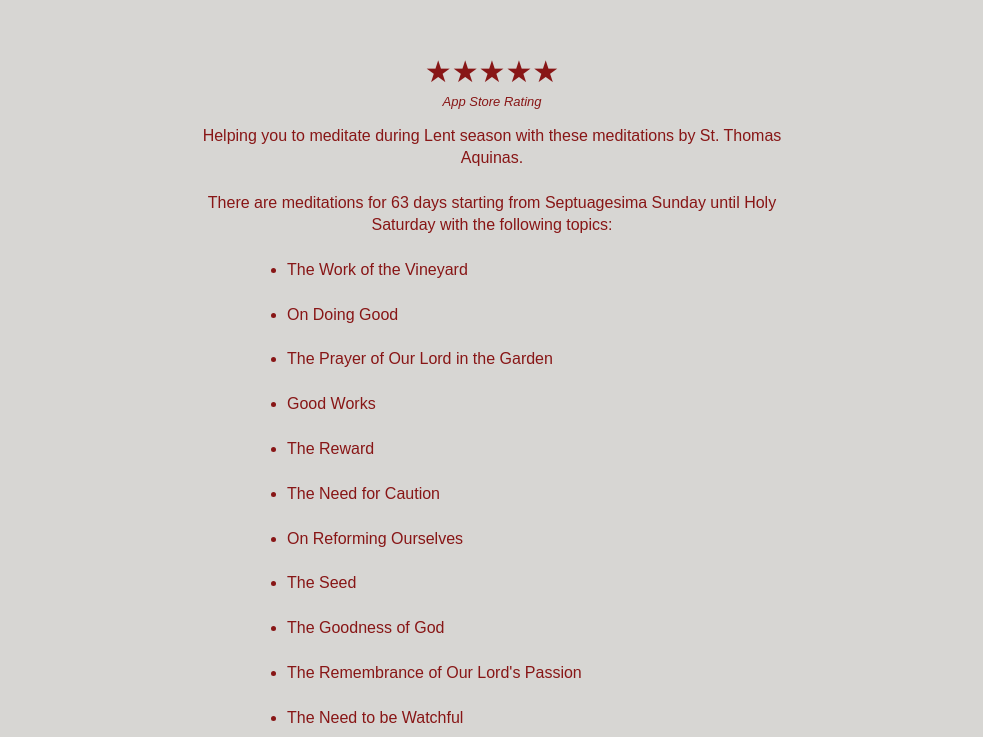
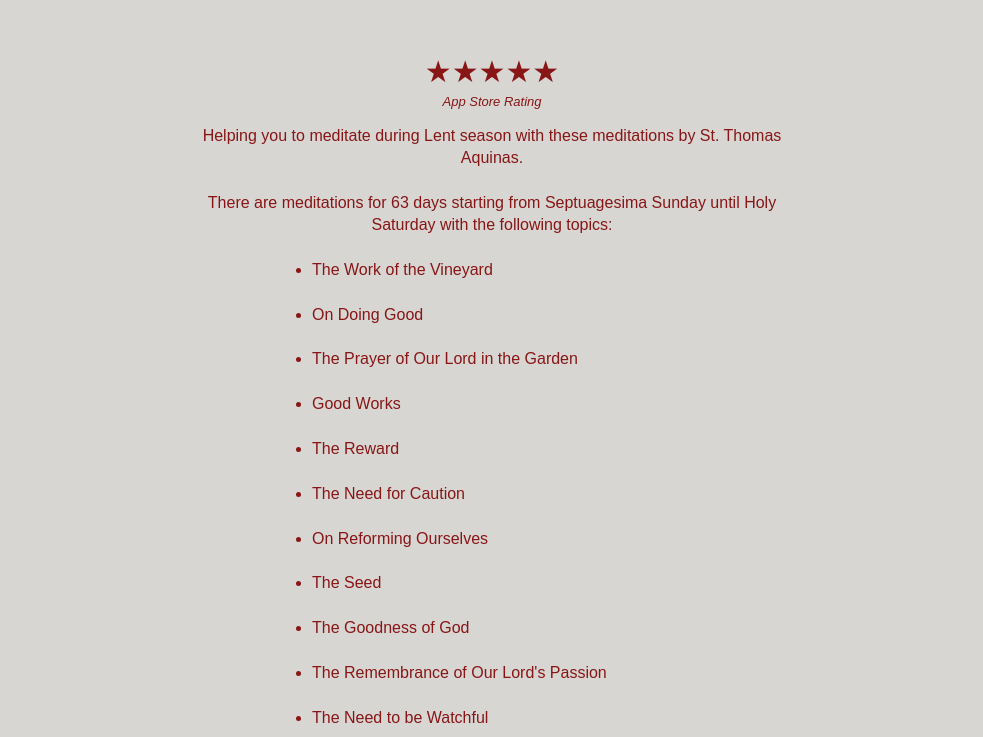
Before and after one commit to schturdark/Catholic-Meditations-for-Lent-by-St-Thomas-Aquinas-Landing-Page, a plain HTML site: page index.html in a window 1280 px wide. Shown: the part 1092-1829 px from the top of the page, without its empty margins (148-1131 px from the left). Drawn offline with Linux system fonts and the light colour scheme.

Commit message:
change the max width of list points

```diff
--- a/index.html
+++ b/index.html
@@ -160,7 +160,7 @@ h1, h2, h3, h4, h5, h6 {
 }
 
 #points {
-	text-align: left; white-space: pre-line; width: 90%; max-width: 450px; margin: auto;
+	text-align: left; white-space: pre-line; width: 90%; max-width: 400px; margin: auto;
 }
 
 ul#points>li {
```
